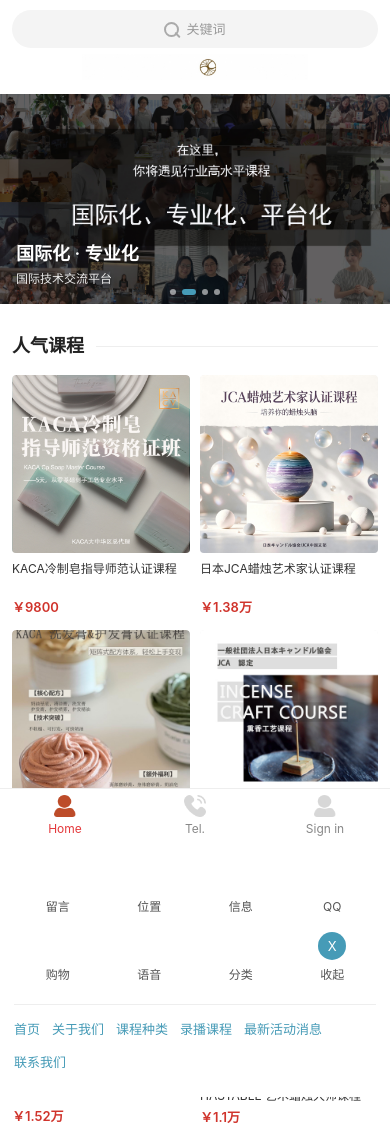
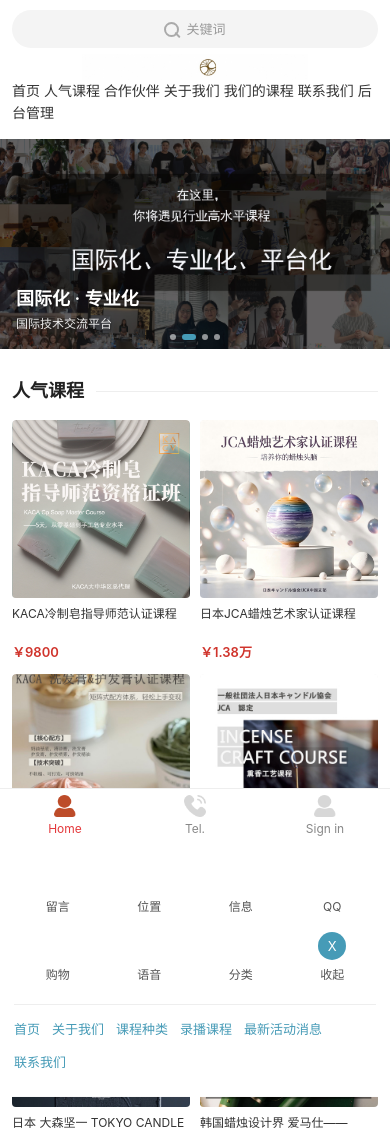
Before and after one commit to itzdw/itzdw.github.io, a plain HTML site: page highlife/index.html in a window 390 px wide. Shown: the top 1131 px of the page. Drawn offline with Linux system fonts and the light colour scheme.

Commit message:
PC responsive adapt: index.html

```diff
--- a/highlife/index.html
+++ b/highlife/index.html
@@ -2,8 +2,7 @@
 <html lang="zh-CN">
 <head>
 <meta charset="utf-8">
-<meta name="viewport" content="width=device-width,initial-scale=1,maximum-scale=1,user-scalable=no">
-<meta name="applicable-device" content="mobile">
+<meta name="viewport" content="width=device-width,initial-scale=1">
 <title>highlife-culture</title>
 <link rel="stylesheet" href="css/site.css">
 </head>
@@ -13,6 +12,15 @@
   <header class="topbar" id="topbar">
     <div class="searchbox"><span class="search-ico"></span><span class="search-ph">关键词</span></div>
     <div class="brand-logo"><img id="logoImg" src="images/img_001.jpg" alt="" data-hl-kind="img" data-hl-path="logo" data-hl-label="网站Logo"></div>
+    <nav class="pc-nav">
+      <a href="#topbar">首页</a>
+      <a href="#hot">人气课程</a>
+      <a href="#partners">合作伙伴</a>
+      <a href="#about">关于我们</a>
+      <a href="#courses">我们的课程</a>
+      <a href="#contact">联系我们</a>
+      <a href="admin.html">后台管理</a>
+    </nav>
   </header>
 
   <section class="banner" id="banner">
@@ -59,11 +67,13 @@
   </section>
 
   <section class="contact" id="contact">
-    <p id="contactIntro" data-hl-kind="text" data-hl-path="contact.intro" data-hl-label="联系引言"></p>
-    <p id="contactEmail" data-hl-kind="text" data-hl-path="contact.email" data-hl-label="Email"></p>
-    <p id="contactTel" data-hl-kind="text" data-hl-path="contact.tel" data-hl-label="电话"></p>
-    <p class="addr" id="contactAddr" data-hl-kind="text" data-hl-path="contact.addr" data-hl-label="地址"></p>
-    <p class="cbrand" id="contactBrand" data-hl-kind="text" data-hl-path="contact.brand" data-hl-label="品牌名"></p>
+    <div class="cinfo">
+      <p id="contactIntro" data-hl-kind="text" data-hl-path="contact.intro" data-hl-label="联系引言"></p>
+      <p id="contactEmail" data-hl-kind="text" data-hl-path="contact.email" data-hl-label="Email"></p>
+      <p id="contactTel" data-hl-kind="text" data-hl-path="contact.tel" data-hl-label="电话"></p>
+      <p class="addr" id="contactAddr" data-hl-kind="text" data-hl-path="contact.addr" data-hl-label="地址"></p>
+      <p class="cbrand" id="contactBrand" data-hl-kind="text" data-hl-path="contact.brand" data-hl-label="品牌名"></p>
+    </div>
     <div class="cform">
       <label id="formLabel" data-hl-kind="text" data-hl-path="contact.formLabel" data-hl-label="表单提示语"></label>
       <input type="text" placeholder="Email：">
```
